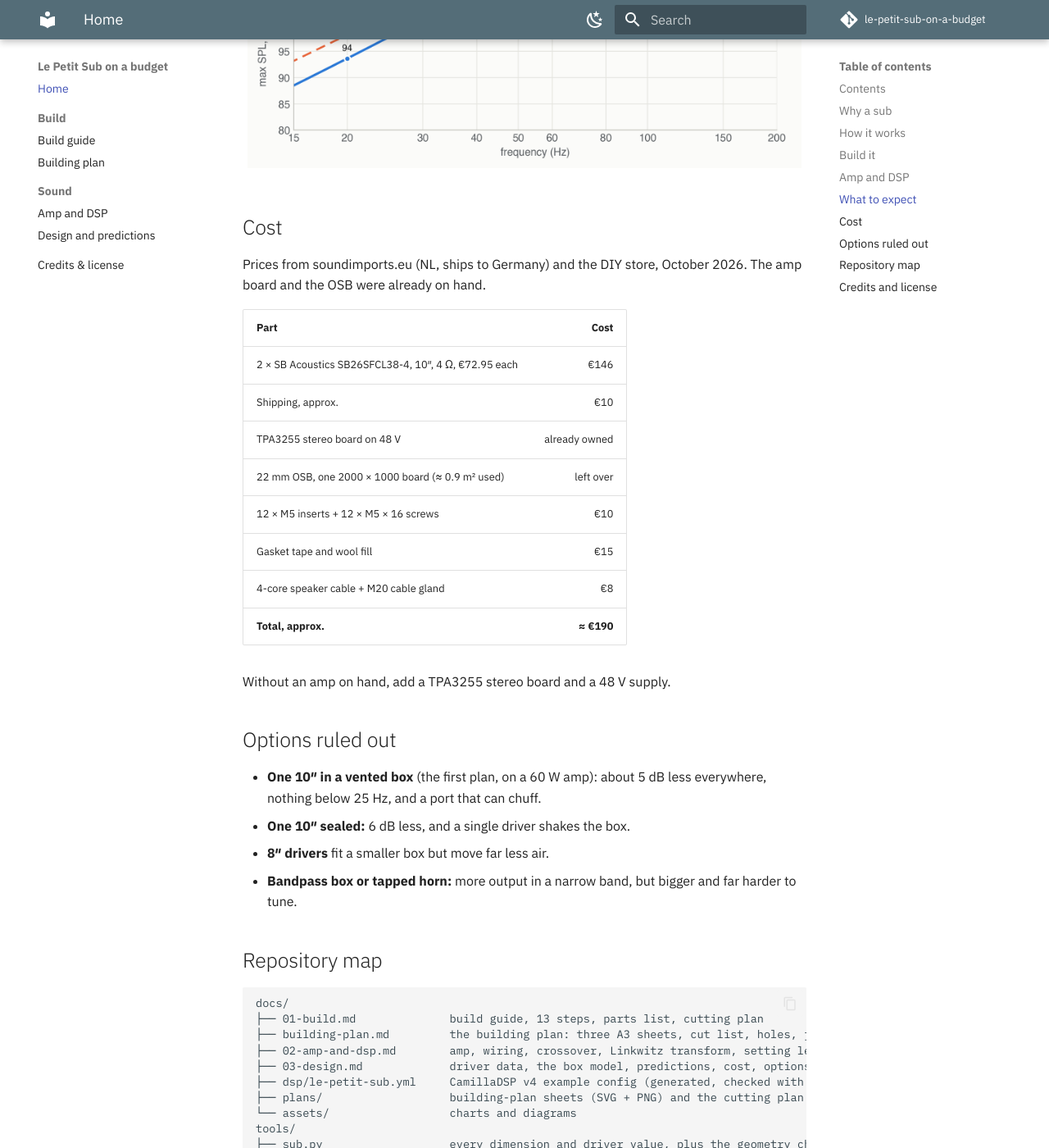
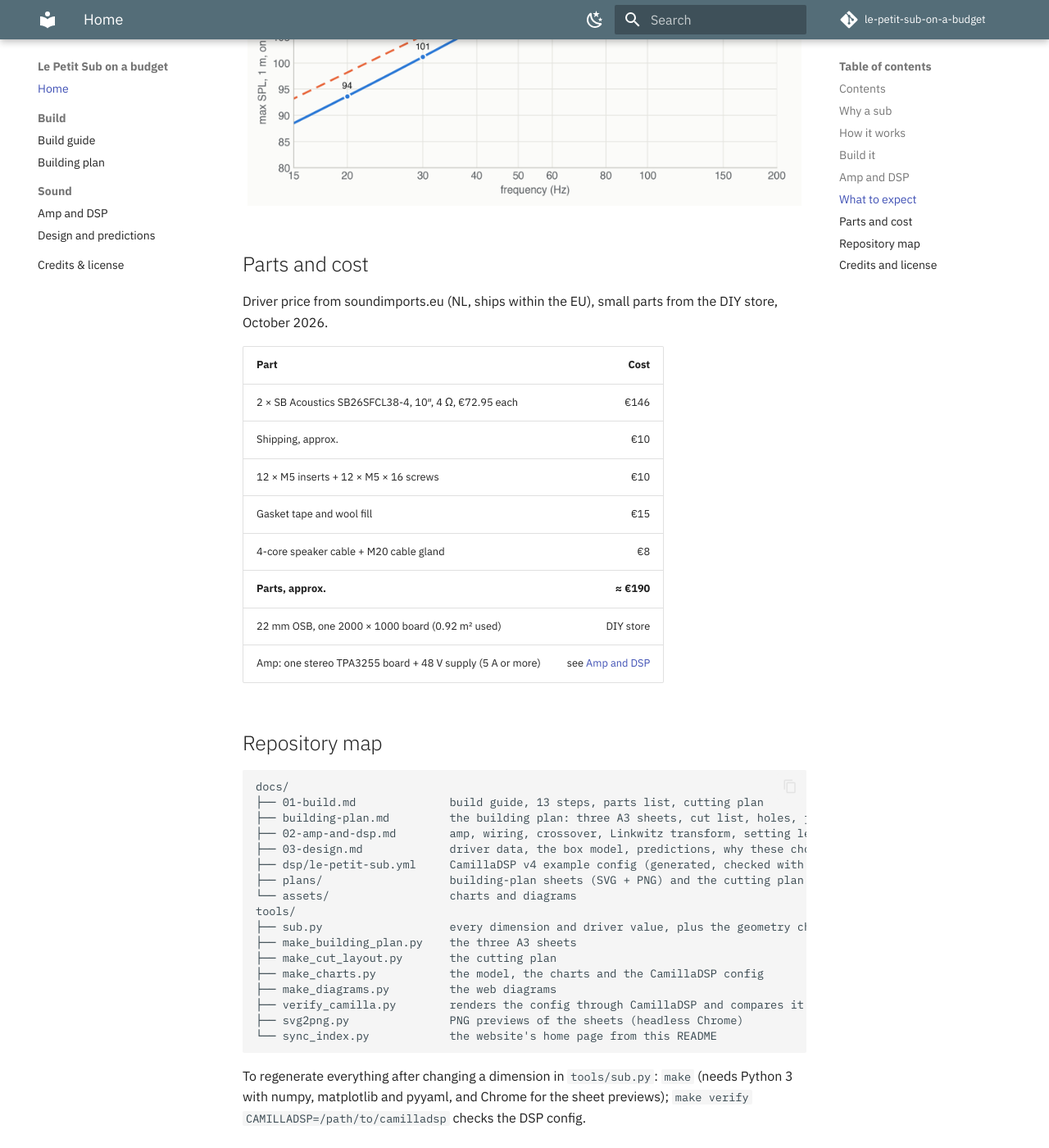
Before and after one commit to rich1704/le-petit-sub-on-a-budget, an MkDocs documentation site: the page built from docs/index.md, in a window 1280 px wide and 1400 px high, scrolled down 6005 px. Shown: the whole window at 82% size. Built offline with MkDocs 1.6.1 and Material for MkDocs 9.7.7, drawn with Linux system fonts in a browser that asks for light colours; comment, search, counter and statistics services are not loaded; some of the changed text lies outside the part shown.

Commit message:
Focus on what a builder needs: parts and cost for anyone, amp supply, weight; no history
Co-Authored-By: Claude Opus 5.5 <noreply@anthropic.com>

````diff
--- a/docs/dsp/le-petit-sub.yml
+++ b/docs/dsp/le-petit-sub.yml
@@ -32,7 +32,7 @@ mixers:
         sources: [{channel: 0, gain: -6.02, scale: dB}, {channel: 1, gain: -6.02, scale: dB}]
 
 filters:
-  lepetit_hp:              # Le Petit: high-pass at the crossover (replaces its 36 Hz protection high-pass)
+  lepetit_hp:              # Le Petit: high-pass at the crossover (replaces its protective high-pass)
     type: BiquadCombo
     parameters: {type: LinkwitzRileyHighpass, freq: 80, order: 4}
   sub_headroom:            # the filters below boost up to +13.2 dB: make room first
--- a/docs/index.md
+++ b/docs/index.md
@@ -14,15 +14,15 @@ The companion to [Le Petit on a budget](https://github.com/rich1704/le-petit-on-
 >   box cancel, and the front stays a plain face next to the pair.
 > - **Sealed, ≈ 40 l net.** The box alone is −3 dB at 52 Hz; a Linkwitz transform in CamillaDSP takes
 >   it to **25 Hz**, crossed to Le Petit at **80 Hz**.
-> - **≈ €190** with the amp board and the OSB already on hand — the two drivers are most of it.
+> - **≈ €190 in parts** plus one OSB board and the amp — the two drivers are most of it.
 > - Every drawing, chart and DSP setting is generated by a script from one file of dimensions, and the
 >   CamillaDSP config is checked against the real CamillaDSP binary.
 
 ## Contents
 
 [Why a sub](#why-a-sub) · [How it works](#how-it-works) · [Build it](#build-it) ·
-[Amp and DSP](#amp-and-dsp) · [What to expect](#what-to-expect) · [Cost](#cost) ·
-[Options ruled out](#options-ruled-out) · [Repository map](#repository-map) · [Credits](#credits-and-license)
+[Amp and DSP](#amp-and-dsp) · [What to expect](#what-to-expect) · [Parts and cost](#parts-and-cost) ·
+[Repository map](#repository-map) · [Credits](#credits-and-license)
 
 ## Why a sub
 
@@ -115,31 +116,20 @@ room gain. The details and the model: [docs/03-design.md](03-design.md).
 
 ![Max SPL at the limiter (18 V, ≈ 81 W per driver): 94 dB at 20 Hz, 101 at 30, 107 at 40, 114 at 60 Hz; the cone would only reach Xmax at 26–31 V](assets/charts/max-spl.png)
 
-## Cost
+## Parts and cost
 
-Prices from soundimports.eu (NL, ships to Germany) and the DIY store, October 2026. The amp board and
-the OSB were already on hand.
+Driver price from soundimports.eu (NL, ships within the EU), small parts from the DIY store, October 2026.
 
 | Part | Cost |
 | --- | ---: |
 | 2 × SB Acoustics SB26SFCL38-4, 10″, 4 Ω, €72.95 each | €146 |
 | Shipping, approx. | €10 |
-| TPA3255 stereo board on 48 V | already owned |
-| 22 mm OSB, one 2000 × 1000 board (≈ 0.9 m² used) | left over |
 | 12 × M5 inserts + 12 × M5 × 16 screws | €10 |
 | Gasket tape and wool fill | €15 |
 | 4-core speaker cable + M20 cable gland | €8 |
-| **Total, approx.** | **≈ €190** |
-
-Without an amp on hand, add a TPA3255 stereo board and a 48 V supply.
-
-## Options ruled out
-
-- **One 10″ in a vented box** (the first plan, on a 60 W amp): about 5 dB less everywhere, nothing
-  below 25 Hz, and a port that can chuff.
-- **One 10″ sealed:** 6 dB less, and a single driver shakes the box.
-- **8″ drivers** fit a smaller box but move far less air.
-- **Bandpass box or tapped horn:** more output in a narrow band, but bigger and far harder to tune.
+| **Parts, approx.** | **≈ €190** |
+| 22 mm OSB, one 2000 × 1000 board (0.92 m² used) | DIY store |
+| Amp: one stereo TPA3255 board + 48 V supply (5 A or more) | see [Amp and DSP](02-amp-and-dsp.md) |
 
 ## Repository map
 
@@ -148,7 +138,7 @@ docs/
 ├── 01-build.md              build guide, 13 steps, parts list, cutting plan
 ├── building-plan.md         the building plan: three A3 sheets, cut list, holes, joints
 ├── 02-amp-and-dsp.md        amp, wiring, crossover, Linkwitz transform, setting level/delay/limiter
-├── 03-design.md             driver data, the box model, predictions, cost, options ruled out
+├── 03-design.md             driver data, the box model, predictions, why these choices
 ├── dsp/le-petit-sub.yml     CamillaDSP v4 example config (generated, checked with CamillaDSP 4.1.3)
 ├── plans/                   building-plan sheets (SVG + PNG) and the cutting plan
 └── assets/                  charts and diagrams
@@ -159,7 +149,8 @@ tools/
 ├── make_charts.py           the model, the charts and the CamillaDSP config
 ├── make_diagrams.py         the web diagrams
 ├── verify_camilla.py        renders the config through CamillaDSP and compares it with the model
-└── svg2png.py               PNG previews of the sheets (headless Chrome)
+├── svg2png.py               PNG previews of the sheets (headless Chrome)
+└── sync_index.py            the website's home page from this README
 ```
 
 To regenerate everything after changing a dimension in `tools/sub.py`: `make` (needs Python 3 with
````
Also changed, not shown: other parts of docs/index.md (+1 -0 lines), README.md (+12 -21 lines), docs/02-amp-and-dsp.md (+2 -1 lines), docs/03-design.md (+4 -4 lines), docs/assets/diagrams/signal-chain.svg, 2 other files.
